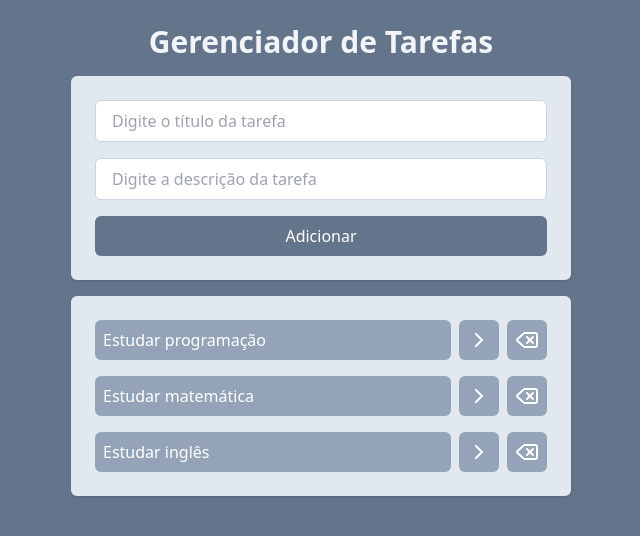
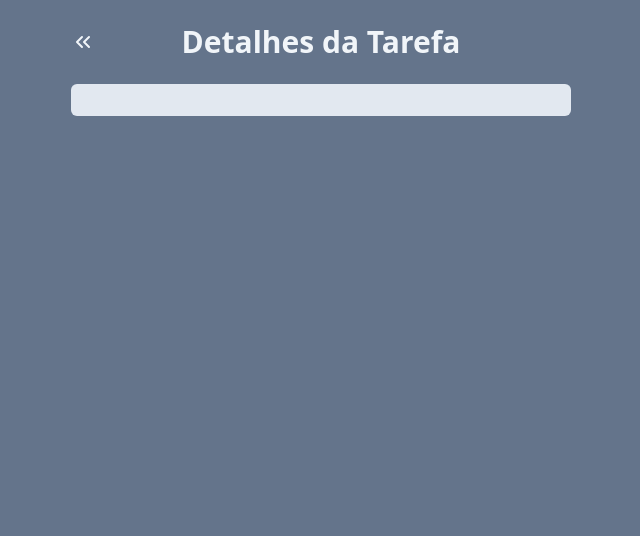
Before and after one commit to jardelsonfeijao/gerenciador-de-tarefas-react, a React (Vite) app: page /task in a window 1280 px wide. Shown: the top 536 px of the page, without its empty margins (319-959 px from the left). Built offline with nearby package versions, Linux system fonts and the light colour scheme.

Commit message:
feat: Cria compontente TaskPage e faz estilização

```diff
--- a/package.json
+++ b/package.json
@@ -13,6 +13,7 @@
     "lucide-react": "^0.435.0",
     "react": "^18.3.1",
     "react-dom": "^18.3.1",
+    "react-router-dom": "^6.26.1",
     "uuid": "^10.0.0"
   },
   "devDependencies": {
--- a/src/components/Tasks.jsx
+++ b/src/components/Tasks.jsx
@@ -1,6 +1,16 @@
 import { ChevronRightIcon, DeleteIcon } from "lucide-react";
+import { useNavigate } from "react-router-dom";
 
 function Tasks({ tasks, onTaskClick, onDeleteTaskClick }) {
+  const navigate = useNavigate();
+
+  function onSeeDetailsClick(task) {
+    const query = new URLSearchParams();
+    query.set("title", task.title);
+    query.set("description", task.description);
+    navigate(`/task?${query.toString()}`);
+  }
+
   return (
     <ul className="space-y-4 p-6 bg-slate-200 rounded-md shadow">
       {tasks.map((task) => (
@@ -13,7 +23,10 @@
           >
             {task.title}
           </button>
-          <button className="bg-slate-400 p-2 rounded-md text-white">
+          <button
+            onClick={() => onSeeDetailsClick(task)}
+            className="bg-slate-400 p-2 rounded-md text-white"
+          >
             <ChevronRightIcon />
           </button>
           <button
--- a/src/main.jsx
+++ b/src/main.jsx
@@ -2,9 +2,22 @@
 import { createRoot } from "react-dom/client";
 import App from "./App.jsx";
 import "./index.css";
+import { createBrowserRouter, RouterProvider } from "react-router-dom";
+import TaskPage from "./pages/TaskPage.jsx";
+
+const router = createBrowserRouter([
+  {
+    path: "/",
+    element: <App />,
+  },
+  {
+    path: "/task",
+    element: <TaskPage />,
+  },
+]);
 
 createRoot(document.getElementById("root")).render(
   <StrictMode>
-    <App />
+    <RouterProvider router={router} />
   </StrictMode>
 );
--- /dev/null
+++ b/src/pages/TaskPage.jsx
@@ -0,0 +1,34 @@
+import { ChevronsLeftIcon } from "lucide-react";
+import { useNavigate, useSearchParams } from "react-router-dom";
+
+function TaskPage() {
+  const navigate = useNavigate();
+  const [searchParams] = useSearchParams();
+  const title = searchParams.get("title");
+  const description = searchParams.get("description");
+
+  return (
+    <div className="h-screen w-screen bg-slate-500 p-6 flex justify-center">
+      <div className="w-[500px] space-y-4">
+        <div className="relative mb-6">
+          <button
+            onClick={() => navigate(-1)}
+            className="absolute left-0 top-0 bottom-0 text-slate-100"
+          >
+            <ChevronsLeftIcon />
+          </button>
+          <h1 className="text-3xl text-slate-100 font-bold text-center">
+            Detalhes da Tarefa
+          </h1>
+        </div>
+
+        <div className="bg-slate-200 text-slate-600 p-4 rounded-md text-center">
+          <h2 className="text-xl font-bold ">{title}</h2>
+          <p>{description}</p>
+        </div>
+      </div>
+    </div>
+  );
+}
+
+export default TaskPage;
```
Also changed, not shown: 1 other file (tests, documents, lock files or other folders).
